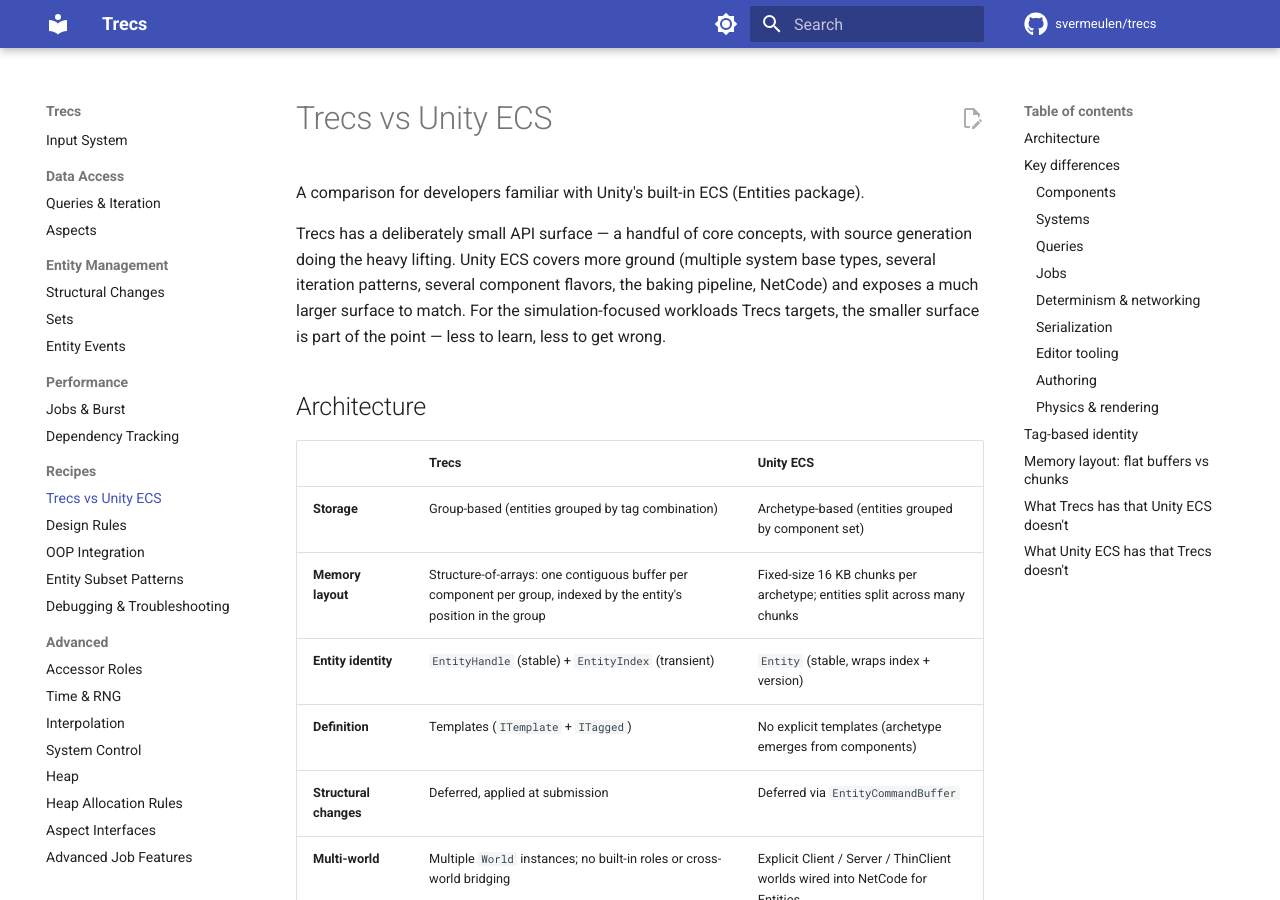
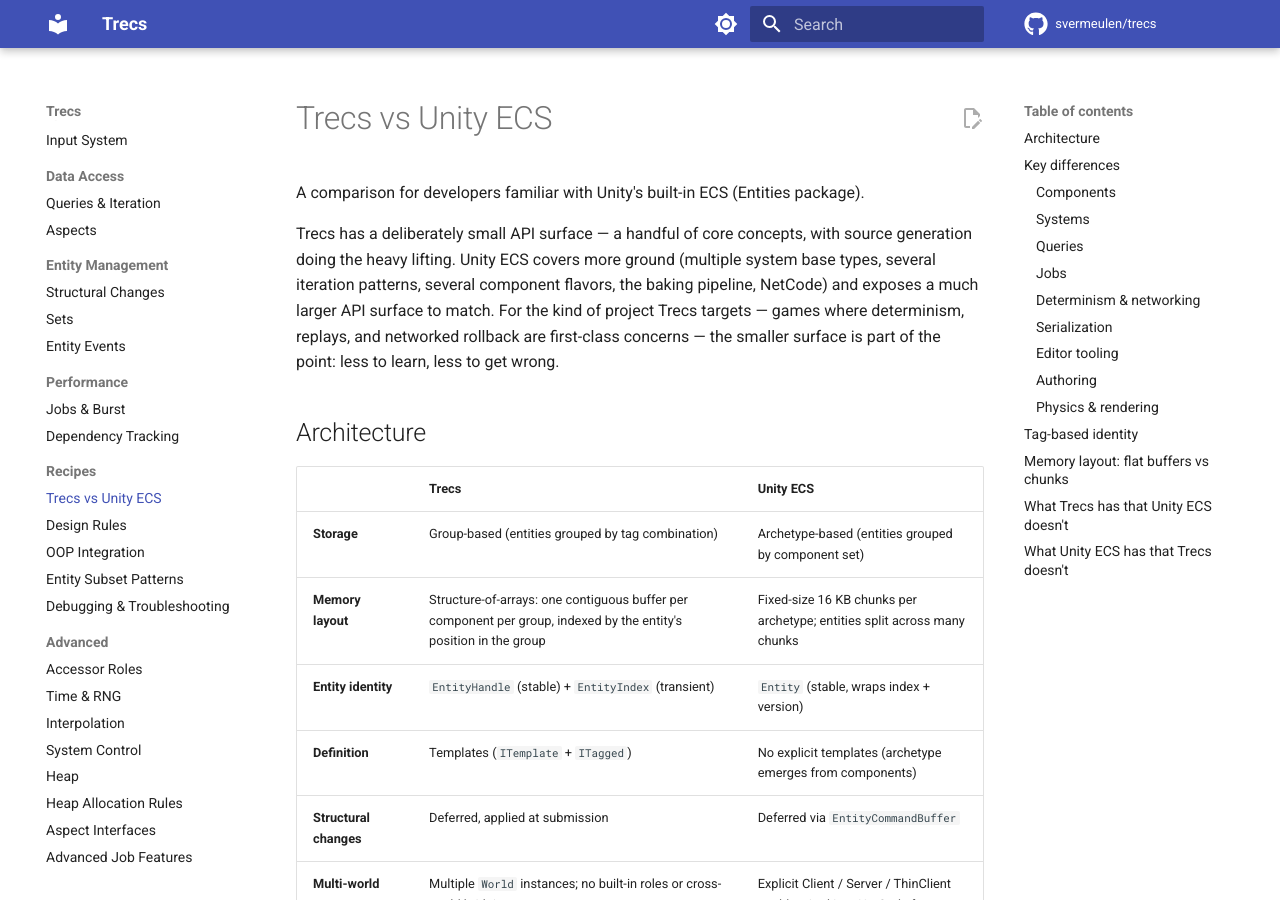
Before and after one commit to svermeulen/trecs, an MkDocs documentation site: the page built from docs/recipes/trecs-vs-unity-ecs.md, in a window 1280 px wide and 900 px high. Built offline with MkDocs 1.6.1 and Material for MkDocs 9.7.7, drawn with Linux system fonts in a browser that asks for light colours; comment, search, counter and statistics services are not loaded.

Commit message:
Docs: name the actual use case in trecs-vs-unity-ecs intro
'For the simulation-focused workloads Trecs targets' was abstract —
the reader has to guess what 'simulation-focused' means in this
context. Replaced with the concrete shape: 'games where determinism,
replays, and networked rollback are first-class concerns'. Same
sentence length, considerably more informative.

Co-Authored-By: Claude <noreply@anthropic.com>

```diff
--- a/docs/recipes/trecs-vs-unity-ecs.md
+++ b/docs/recipes/trecs-vs-unity-ecs.md
@@ -2,7 +2,7 @@
 
 A comparison for developers familiar with Unity's built-in ECS (Entities package).
 
-Trecs has a deliberately small API surface — a handful of core concepts, with source generation doing the heavy lifting. Unity ECS covers more ground (multiple system base types, several iteration patterns, several component flavors, the baking pipeline, NetCode) and exposes a much larger surface to match. For the simulation-focused workloads Trecs targets, the smaller surface is part of the point — less to learn, less to get wrong.
+Trecs has a deliberately small API surface — a handful of core concepts, with source generation doing the heavy lifting. Unity ECS covers more ground (multiple system base types, several iteration patterns, several component flavors, the baking pipeline, NetCode) and exposes a much larger API surface to match. For the kind of project Trecs targets — games where determinism, replays, and networked rollback are first-class concerns — the smaller surface is part of the point: less to learn, less to get wrong.
 
 ## Architecture
 
```
